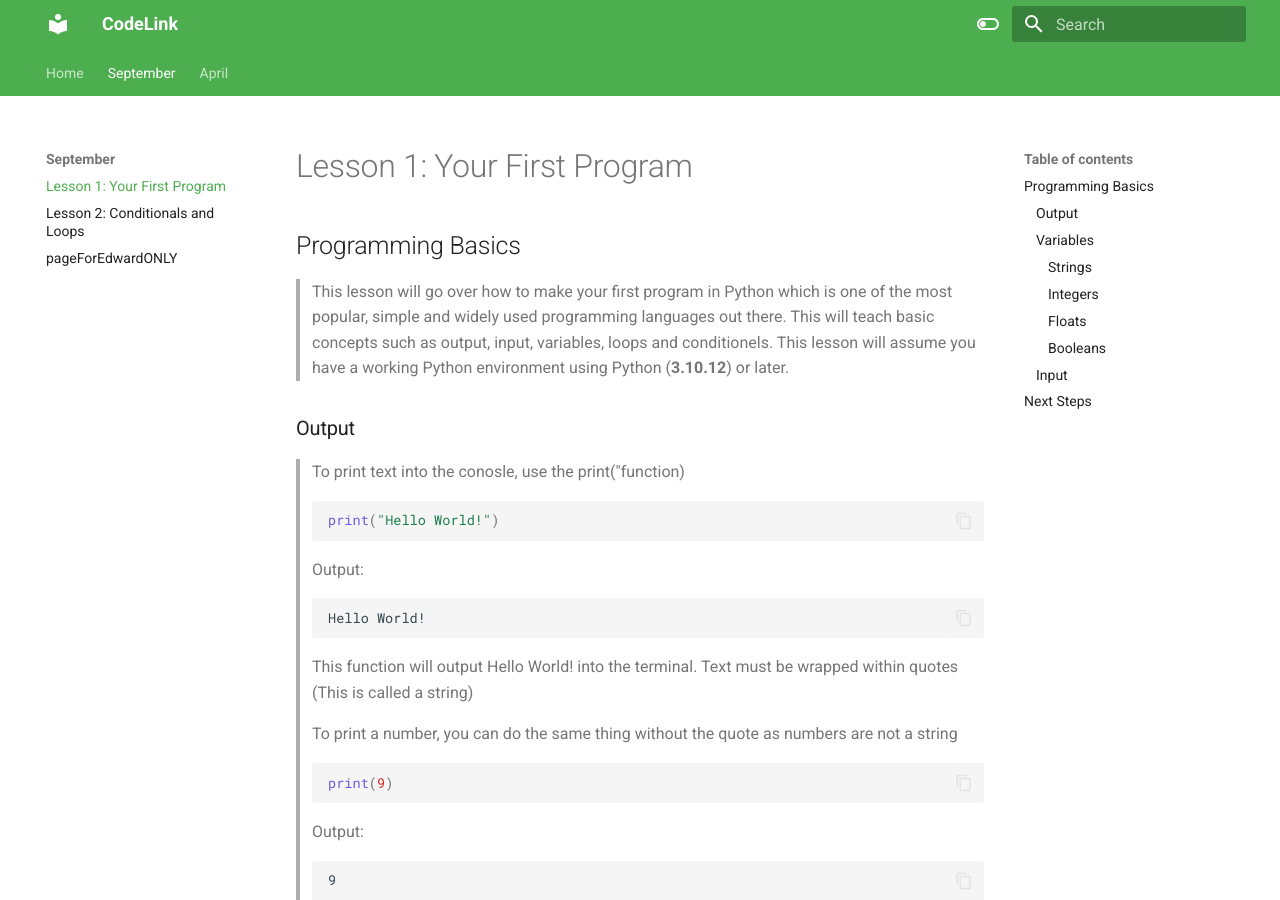
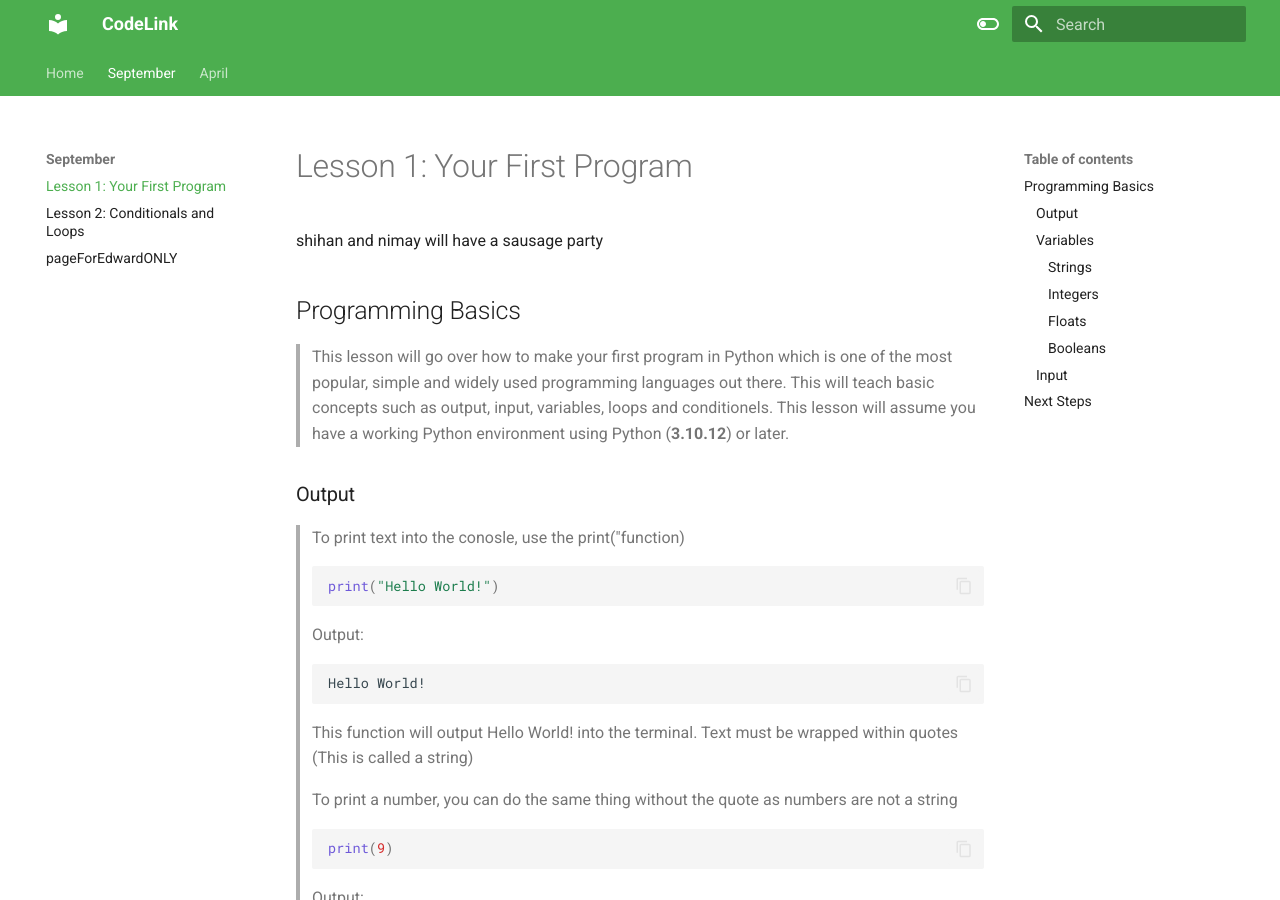
Before and after one commit to HBCodeLink/CodeLink-docs, an MkDocs documentation site: the page built from docs/September/lesson1.md, in a window 1280 px wide and 900 px high. Built offline with MkDocs 1.6.1 and Material for MkDocs 9.7.7, drawn with Linux system fonts in a browser that asks for light colours.

Commit message:
shihan + nimay = shimay

```diff
--- a/docs/September/lesson1.md
+++ b/docs/September/lesson1.md
@@ -1,5 +1,5 @@
 # Lesson 1: Your First Program
-
+shihan and nimay will have a sausage party
 ## Programming Basics
 
 > This lesson will go over how to make your first program in Python which is one of the most popular, simple and widely used programming languages out there. This will teach basic concepts such as output, input, variables, loops and conditionels. This lesson will assume you have a working Python environment using Python (**3.10.12**) or later.
```
